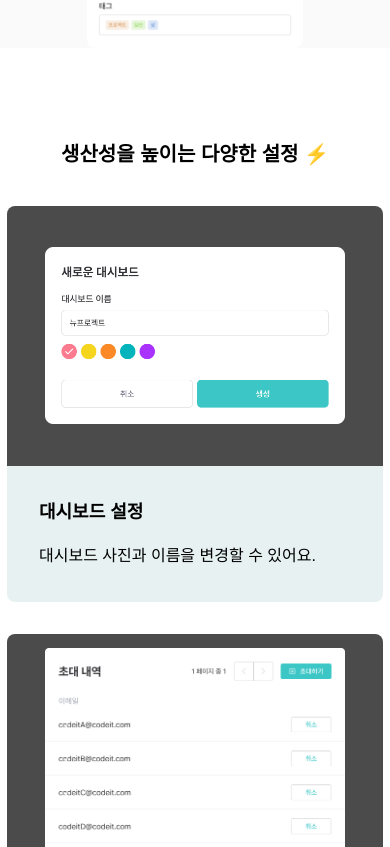
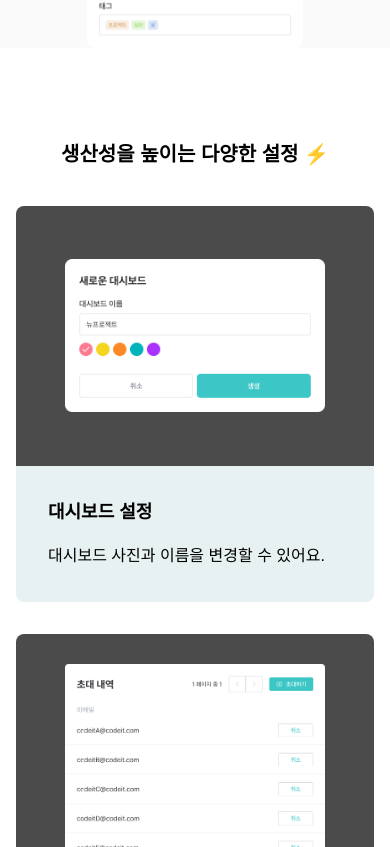
Before and after one commit to sprint22-part3-Team3/Taskify_Front, a React (Vite) app: page / in a window 390 px wide. Shown: the part 1997-2844 px from the top of the page. Built offline with nearby package versions, Linux system fonts and the light colour scheme; a web font is replaced by a local one.

Commit message:
🎨 Style: service-section 모바일 레이아웃 조정

```diff
--- a/src/pages/main/components/service-section/index.tsx
+++ b/src/pages/main/components/service-section/index.tsx
@@ -7,7 +7,7 @@ function ServiceCardItem({ image, imageAlt, title, description }: ServiceCard) {
     <li className="group flex w-full max-w-94 flex-col transition-transform duration-300 hover:-translate-y-1">
       <div className="bg-black-100 flex h-65 items-center justify-center rounded-t-lg p-2">
         <img
-          className="w-full max-w-75 transition-transform duration-500 group-hover:scale-[1.03]"
+          className="w-full max-w-65 transition-transform duration-500 group-hover:scale-[1.03] md:max-w-75"
           src={image}
           alt={imageAlt}
           loading="lazy"
@@ -31,7 +31,10 @@ function ServiceCardItem({ image, imageAlt, title, description }: ServiceCard) {
 
 function ServiceSection() {
   return (
-    <section id="service-section" className="mx-auto mt-22.5 mb-40 max-w-300">
+    <section
+      id="service-section"
+      className="mx-auto mt-22.5 mb-40 max-w-300 px-4 md:px-0"
+    >
       <Title
         as="h3"
         weight="bold"
```
